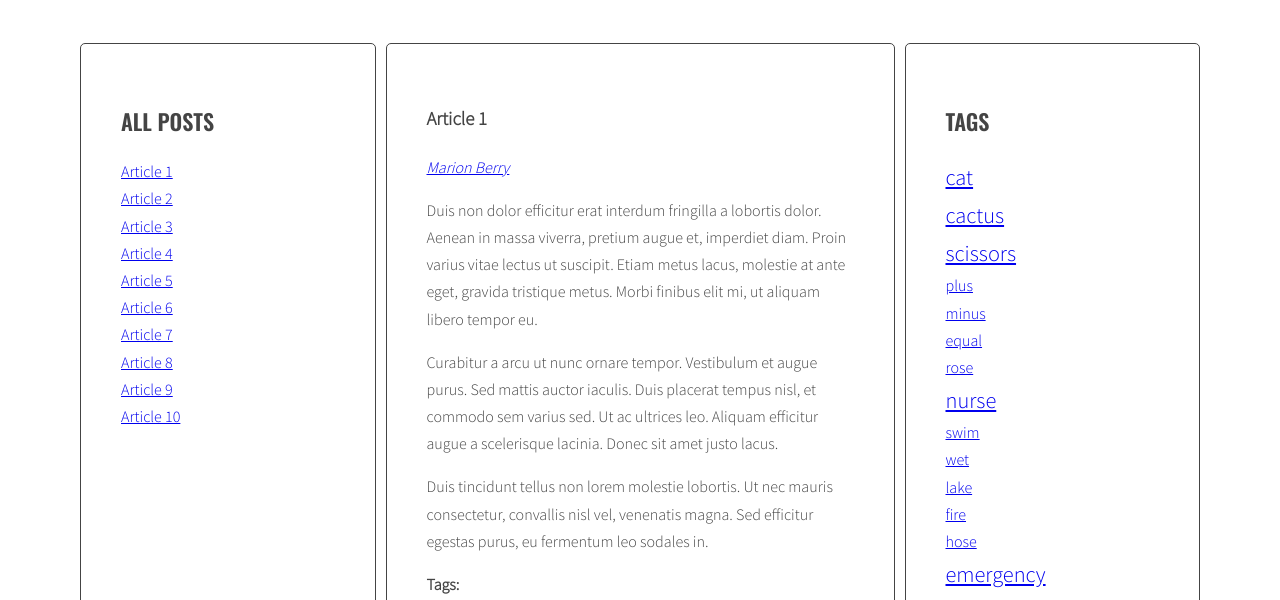
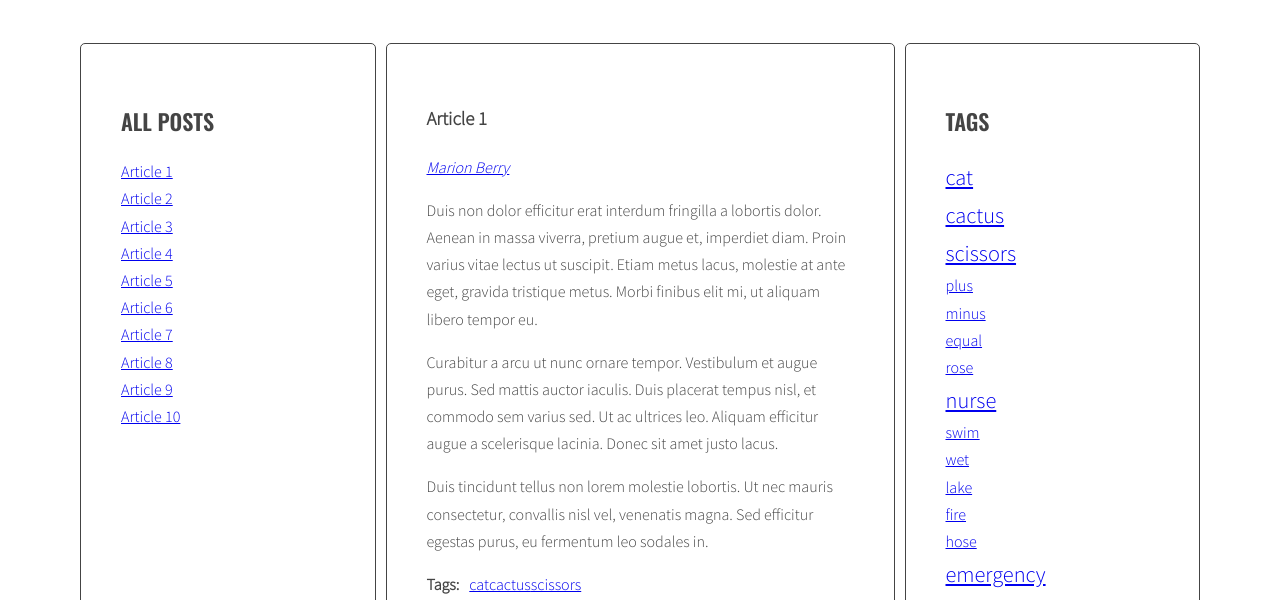
Before and after one commit to monikab88/javascript-blog, a website: page index.html in a window 1280 px wide. Shown: the part 200-800 px from the top of the page. Drawn offline with nearby package versions, Linux system fonts and the light colour scheme.

Commit message:
css tags

```diff
--- a/css/style.css
+++ b/css/style.css
@@ -73,7 +73,7 @@
 }
 
 .list-horizontal li {
-  display: inline-block;
+  display: inline-flex;
 }
 
 /* Authors */
@@ -94,7 +94,7 @@
 }
 
 .post-tags {
-  display: inline;
+  display: inline-flex;
 }
 .post-tags p {
   margin: 0 10px 0 0;
```
